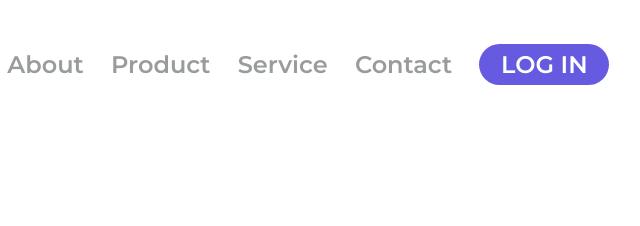
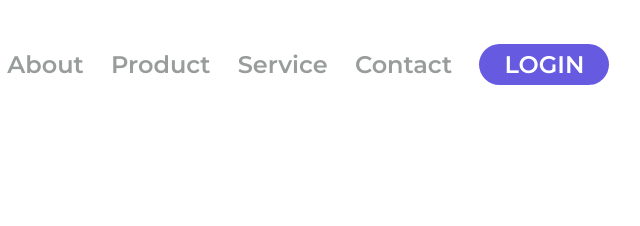
Before and after one commit to flaviocalaca/WE-CARE, a plain HTML site: page index.html in a window 1280 px wide. Shown: the top 226 px of the page, 171-811 px from the left. Drawn offline with Linux system fonts and the light colour scheme.

Commit message:
alteração no nome do botão

```diff
--- a/index.html
+++ b/index.html
@@ -19,7 +19,7 @@
       <a class="link-header">Product</a>
       <a class="link-header">Service</a>
       <a class="link-header">Contact</a>
-      <button class="button-login">LOG IN</button>
+      <button class="button-login">LOGIN</button>
     </header>
     <main>
       <img
```
